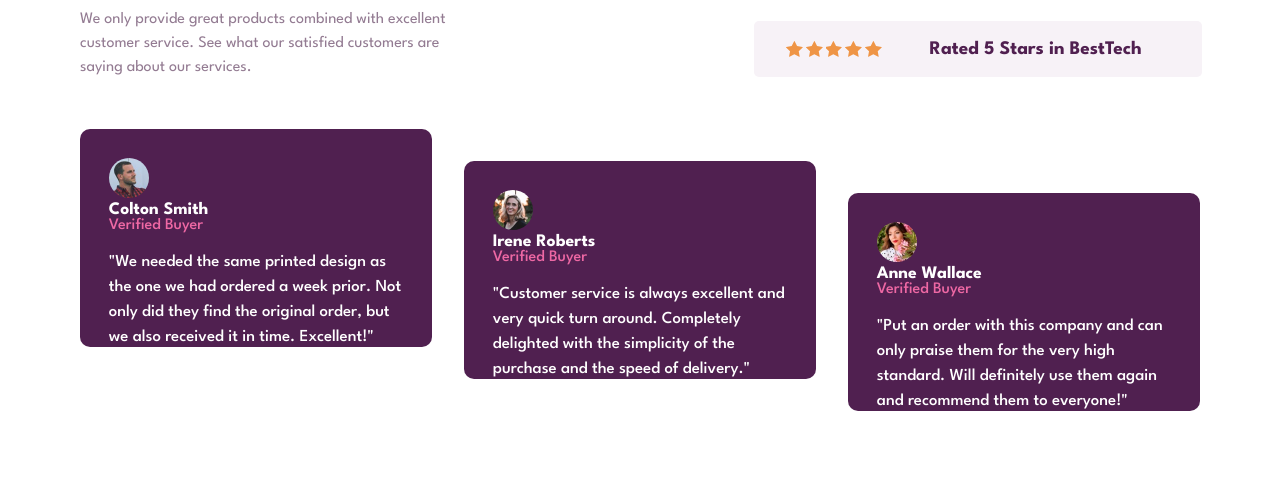
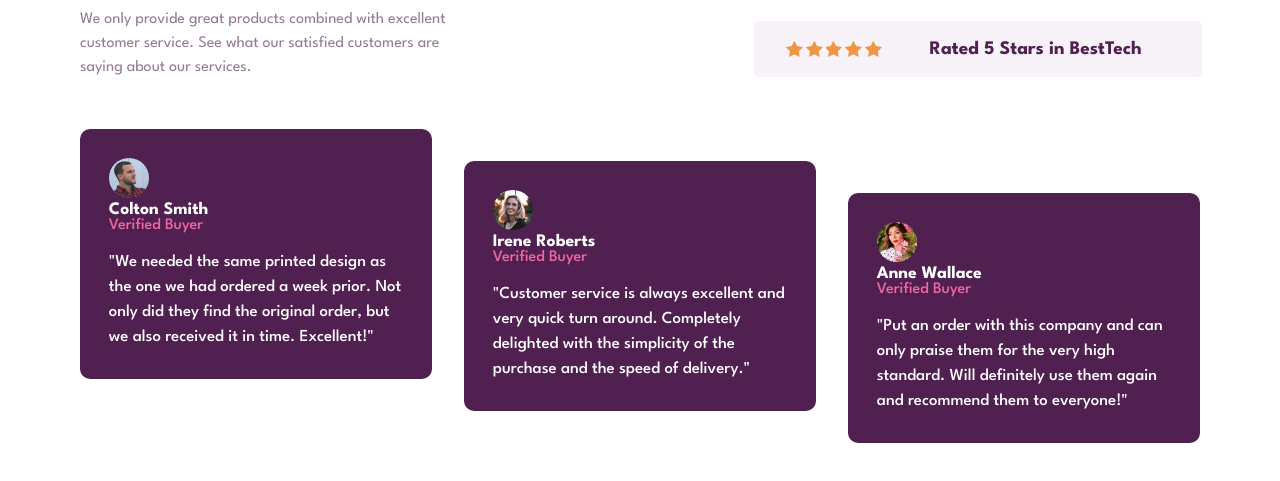
Before and after one commit to James-K-DNg-1901/social-proof-section-master, a plain HTML site: page index.html in a window 1280 px wide. Shown: the part 279-760 px from the top of the page. Drawn offline with Linux system fonts and the light colour scheme.

Commit message:
Update styles.css

```diff
--- a/styles.css
+++ b/styles.css
@@ -88,7 +88,7 @@ span {
 
 .bottom-pattern-card {
     width: 70rem;
-    height: 17.5rem;
+    height: 19.5rem;
     display: flex;
     gap: 2rem;
 }
@@ -96,7 +96,7 @@ span {
 .bottom-box {
     background-color: hsl(300, 43%, 22%);
     width: 22rem;
-    height: 10rem;
+    height: 12rem;
     border-radius: 10px;
     padding: 1.8rem;
 }
```
